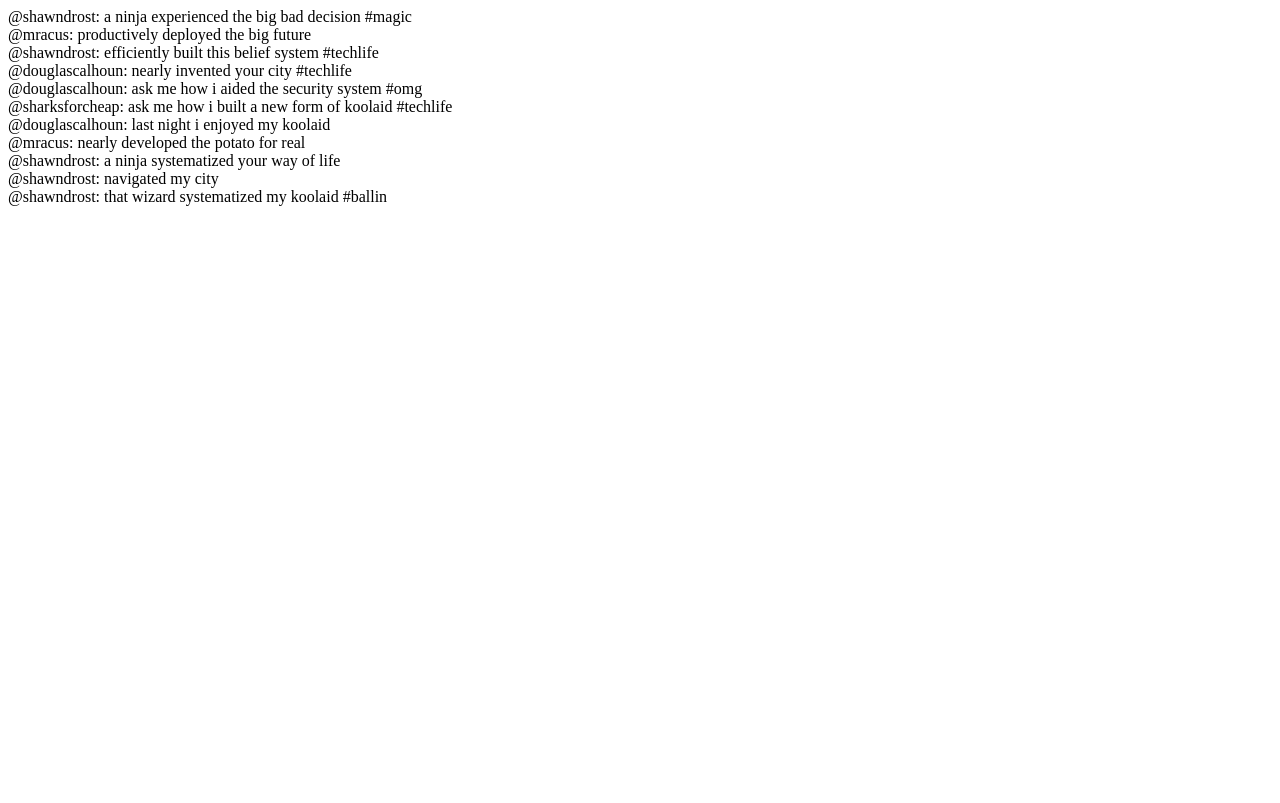
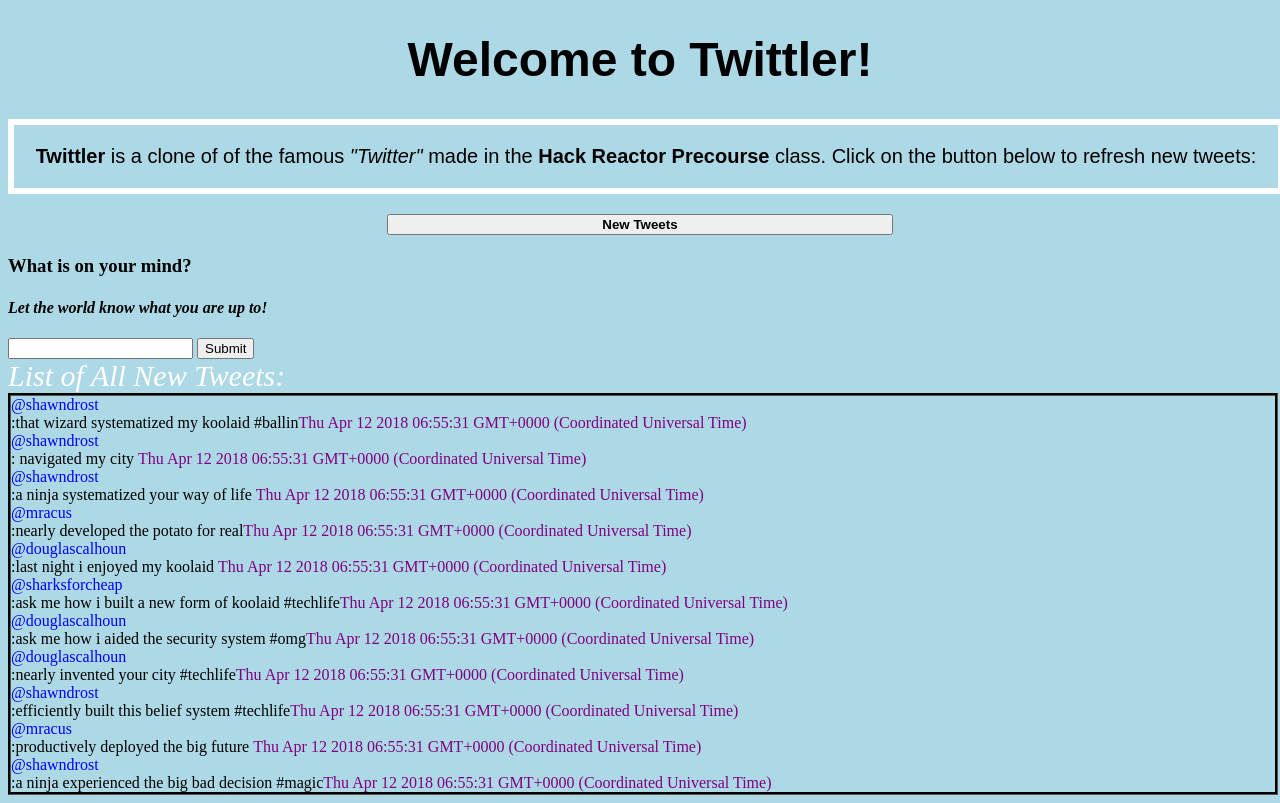
Before and after one commit to enague/ssp20-twittler, a plain HTML site: page index.html in a window 1280 px wide. Drawn offline with Linux system fonts and the light colour scheme.

Commit message:
First commit

```diff
--- /dev/null
+++ b/index.css
@@ -0,0 +1,92 @@
+
+body 	{
+
+		background-color: lightblue
+
+}
+
+p {
+
+		font-family: sans-serif;
+		font-size: 20px;
+		text-align: center;
+
+}
+
+
+#main_container {
+
+		width: 100%;
+		height: 100%;
+		border: 6px white;
+		border-style: solid;
+		border-color: white;
+		border-spacing: 15px;
+		border-collapse: separate;
+
+}
+
+#heading {
+
+		text-align: center;
+		font-size: 48px;
+		font-family: sans-serif;
+		font-weight: bold;
+		color: black;
+
+}
+
+#tweet_number{
+
+		text-align: center;
+		font-weight: bold;
+		font-size: 15px
+		padding: 16px;
+		width: 40%;
+		margin-left: 30%;
+		margin-right: 30%;
+
+}
+
+#spacing {
+
+		width:100%;
+		margin-top: 20px;
+		margin-bottom: 20px;
+}
+
+#tweet_title {
+
+		font-style: italic;
+		font-size: 30px;
+		color: white;
+}
+
+#tweets_displayed {
+
+		width: 100%;
+		height: 100%;
+		border: 3px black;
+		border-style: groove;
+		border-color: white
+		border-spacing: 15px 50px;
+		border-collapse: separate;
+}
+
+.user_name, #at {
+
+		color: blue;
+
+
+}
+
+#colon, #tweet_message {
+
+		font-family: serif;
+}
+
+#time {
+
+		color: purple;
+		font-style: bold;
+}
--- a/index.html
+++ b/index.html
@@ -3,25 +3,96 @@
   <head>
     <script src="jquery.js"></script>
     <script src="data_generator.js"></script>
+    <link rel='stylesheet' href='index.css'>
+    <title> Twittler </title>
   </head>
   <body>
-    <script>
 
-      $(document).ready(function(){
-        var $body = $('body');
-        $body.html('');
+  	 <h1 id='heading'> Welcome to Twittler! </h1>
 
+	<div id='main_container'>
+
+  	<p> <b>Twittler</b> is a clone of of the famous <i>"Twitter"</i> made in the <b> Hack Reactor Precourse </b> class. Click on the button below to refresh new tweets: </p>
+
+  </div>
+
+
+  <div id='spacing'>
+
+  	<button id='tweet_number'> New Tweets</button>
+
+  </div>
+
+  <div>
+
+  	<h3 id='tweet_submit'> What is on your mind?</h3>
+  	<h4> <i>Let the world know what you are up to! </i></h4>
+
+  	<input type="text">
+  	<button> Submit</button>
+
+  </div>
+
+  <div id= 'tweet_title'> List of All New Tweets:</div>
+  <div id= 'tweets_displayed'></div>
+
+
+
+  <div>
+  <script>
+
+
+  $(document).ready( function() {
+
+		  //var $body = $('body');
+     // $body.html('');
+
+
+     function newTweets(user) {
+
+      if (user) {
+        var index =streams.users[user].length -1;
+
+      } else {
         var index = streams.home.length - 1;
+
+        }
+
         while(index >= 0){
-          var tweet = streams.home[index];
+          if (user){
+            var tweet= streams.users[user][index];
+          } else {
+            var tweet= streams.home[index]
+          }
           var $tweet = $('<div></div>');
-          $tweet.text('@' + tweet.user + ': ' + tweet.message);
-          $tweet.appendTo($body);
+          $tweet.html('<div class="oneTweet"> <div class="user_name"> <a class='+ tweet.user+ '>'+ '@'+ tweet.user + '</a></div>'+ "<span id='colon'>" + ':' + "</span>" + "<span id='tweet_message'>" + tweet.message + "</span>" + "<span id='time'>"+ tweet.created_at + "</span>"+ '</div>');
+          $tweet.prependTo('#tweets_displayed');
           index -= 1;
         }
 
-      });
+      };
+
+      newTweets();
+
+        $('#spacing').on("click", function() {
+              newTweets();
+
+        });
+
+        $('#tweets_displayed').on('click', 'a', function(e) {
+          e.preventDefault();
+          $('.oneTweet').hide().fadeOut('slow');
+          var user= this.getAttribute('class');
+          console.log(user);
+          newTweets(user);
+
+        })
+
+
+  });
+
 
     </script>
+</div>
   </body>
 </html>
```
Also changed, not shown: index.js (added, +65 -0 lines), 2 other files.
